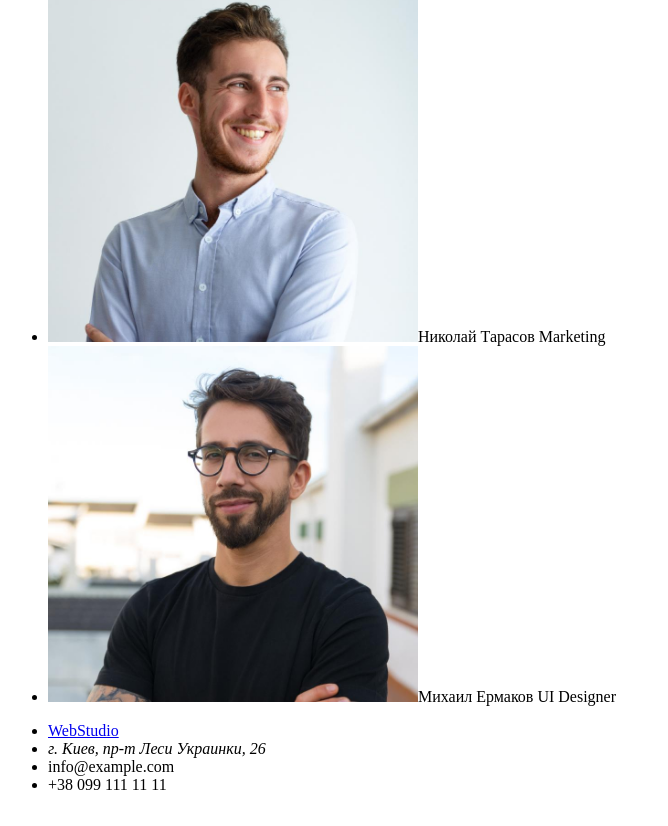
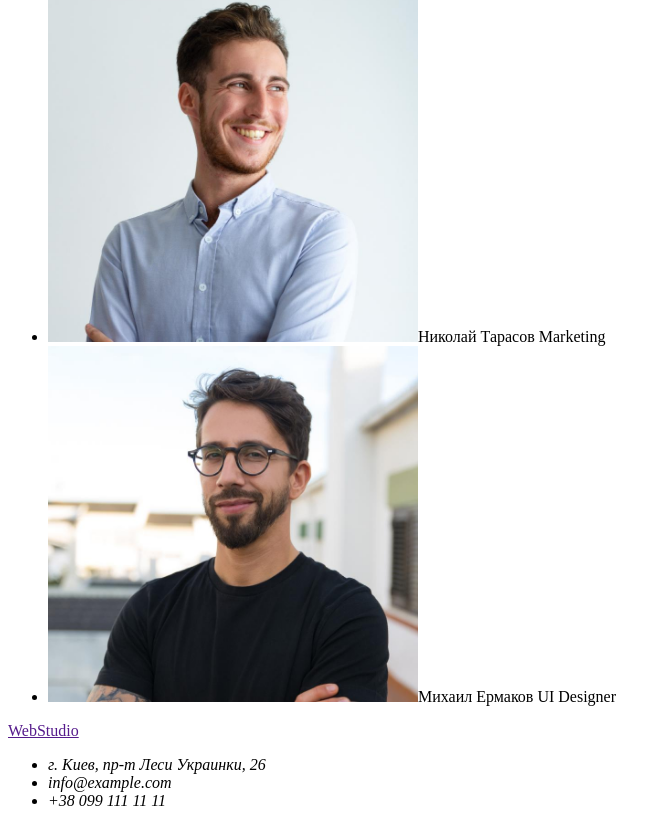
Before and after one commit to Artemius87/goit-markup-hw-01, a plain HTML site: page index.html in a window 1280 px wide. Shown: the part 2313-3139 px from the top of the page, without its empty margins (0-668 px from the left). Drawn offline with Linux system fonts and the light colour scheme.

Commit message:
изменение информации  тег address

```diff
--- a/index.html
+++ b/index.html
@@ -67,12 +67,15 @@
     </section>
     </main>
     <footer>
-<ul>
-    <li><a href="/">WebStudio</a></li>
-<li><address>г. Киев, пр-т Леси Украинки, 26</address></li>
+
+    <a href="">WebStudio</a>
+    <address>
+        <ul>
+            <li>г. Киев, пр-т Леси Украинки, 26</li>
     <li>info@example.com</li>
     <li>+38 099 111 11 11</li>
 </ul>
+</address>
     </footer>
 </body>
 
```
